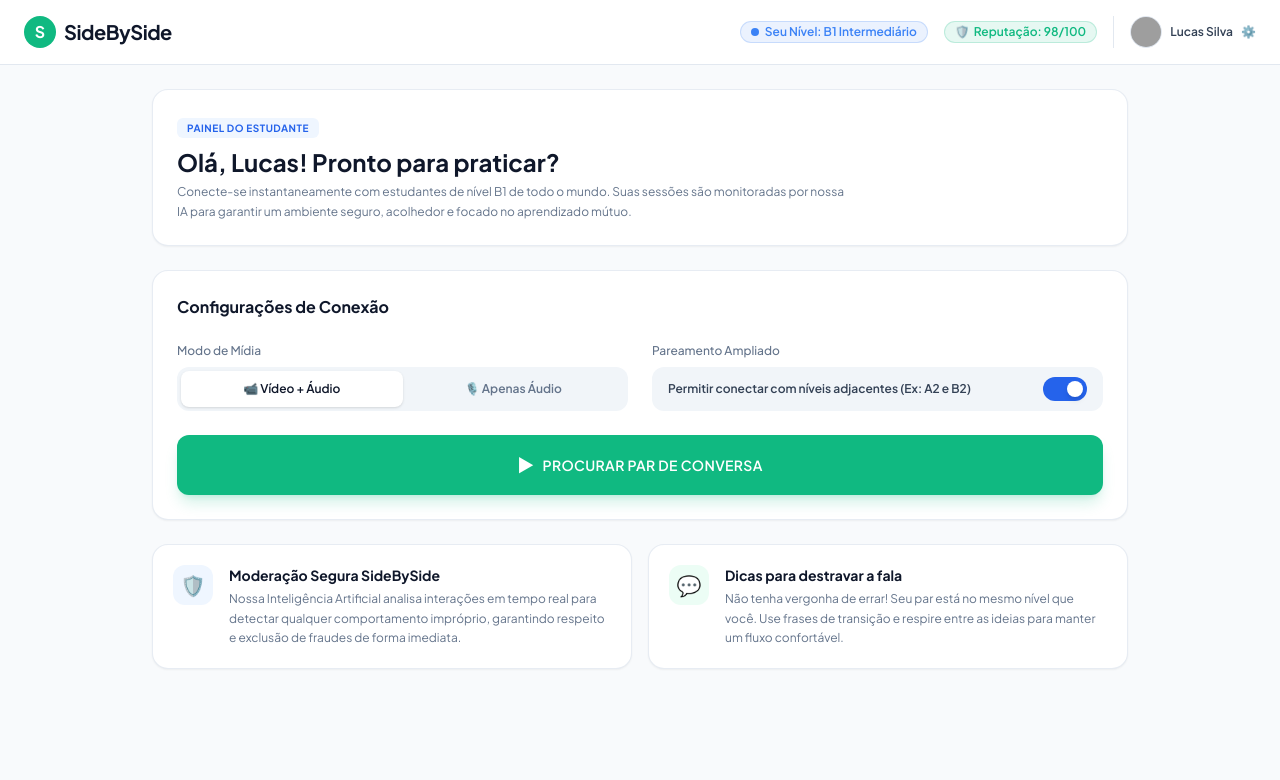
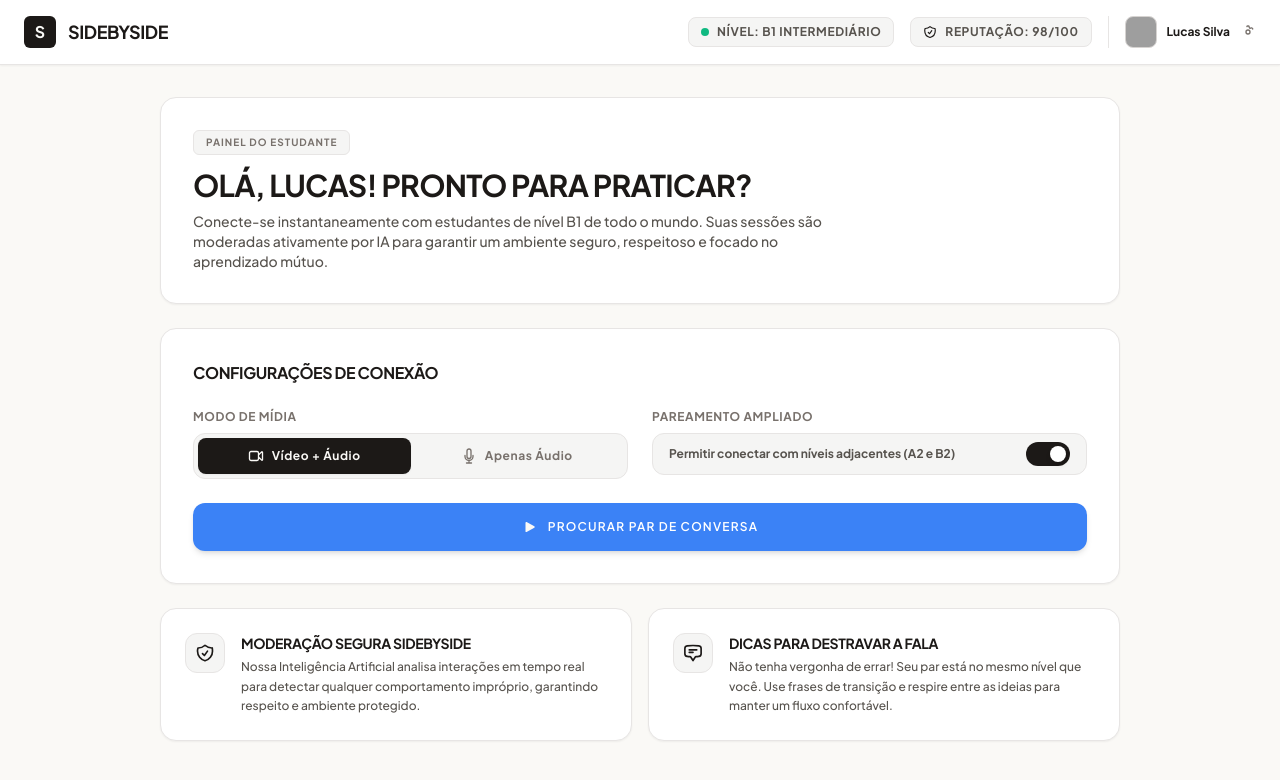
Before and after one commit to RikelmyRabelo/SideBySide, a React (Vite) app: page /dashboard in a window 1280 px wide. Shown: the top 780 px of the page. Built offline with nearby package versions, Linux system fonts and the light colour scheme; grey boxes are pictures that could not be loaded.

Commit message:
feat(dashboard): refactor page layout to match minimalist design system and svg icons

```diff
--- a/src/pages/Dashboard.tsx
+++ b/src/pages/Dashboard.tsx
@@ -1,7 +1,6 @@
 import React, { useState } from 'react';
 import { useNavigate } from 'react-router-dom';
 import { Button } from '../components/ui/Button';
-import { Badge } from '../components/ui/Badge';
 import { MatchingModal } from '../components/room/MatchingModal';
 
 export const Dashboard: React.FC = () => {
@@ -11,112 +10,123 @@ export const Dashboard: React.FC = () => {
   const [isMatching, setIsMatching] = useState(false);
 
   return (
-    <div className="min-h-screen bg-slate-50 text-slate-900 flex flex-col font-sans">
+    <div className="min-h-screen bg-[#FAF9F6] text-[#1C1917] flex flex-col font-sans selection:bg-[#1C1917] selection:text-[#FAF9F6]">
       {/* Header Bar */}
-      <header className="bg-white border-b border-slate-200 px-6 py-4 flex items-center justify-between">
-        <div className="flex items-center gap-2">
-          <div className="w-8 h-8 rounded-full bg-emerald-500 flex items-center justify-center font-bold text-white">
+      <header className="bg-[#FFFFFF] border-b border-[#E7E5E4] px-6 py-4 flex items-center justify-between sticky top-0 z-30 shadow-sm">
+        <div className="flex items-center gap-3 cursor-pointer" onClick={() => navigate('/')}>
+          <div className="w-8 h-8 rounded-md bg-[#1C1917] flex items-center justify-center font-black text-[#FAF9F6] text-base">
             S
           </div>
-          <span className="text-xl font-bold tracking-tight text-slate-900">SideBySide</span>
+          <span className="text-lg font-black tracking-tight text-[#1C1917] uppercase">SideBySide</span>
         </div>
 
         <div className="flex items-center gap-4">
-          <Badge variant="blue">
-            <span className="w-2 h-2 rounded-full bg-blue-500 mr-1.5 inline-block"></span>
-            Seu Nível: B1 Intermediário
-          </Badge>
+          <div className="hidden sm:flex items-center gap-2 px-3 py-1.5 bg-[#F5F5F4] border border-[#E7E5E4] rounded-lg text-xs font-bold uppercase tracking-wider text-[#57534E]">
+            <span className="w-2 h-2 rounded-full bg-emerald-500 inline-block"></span>
+            Nível: B1 Intermediário
+          </div>
 
-          <Badge variant="emerald">
-            <span className="mr-1">🛡️</span>
+          <div className="hidden sm:flex items-center gap-2 px-3 py-1.5 bg-[#F5F5F4] border border-[#E7E5E4] rounded-lg text-xs font-bold uppercase tracking-wider text-[#57534E]">
+            <svg className="w-3.5 h-3.5 fill-none stroke-current stroke-2 text-[#1C1917]" viewBox="0 0 24 24">
+              <path strokeLinecap="round" strokeLinejoin="round" d="M9 12.75L11.25 15 15 9.75m-3-7.036A11.959 11.959 0 013.598 6 11.99 11.99 0 003 9.749c0 5.592 3.824 10.29 9 11.623 5.176-1.332 9-6.03 9-11.622 0-1.31-.105-2.574-.305-3.8A11.983 11.983 0 0112 2.714z" />
+            </svg>
             Reputação: 98/100
-          </Badge>
+          </div>
 
           <div
             onClick={() => navigate('/profile')}
-            className="flex items-center gap-2 border-l border-slate-200 pl-4 cursor-pointer hover:opacity-80 transition-opacity"
+            className="flex items-center gap-2.5 border-l border-[#E7E5E4] pl-4 cursor-pointer hover:opacity-80 transition-opacity"
             title="Editar Perfil"
           >
-            <div className="w-8 h-8 rounded-full bg-slate-300 overflow-hidden border border-slate-200">
+            <div className="w-8 h-8 rounded-lg bg-[#E7E5E4] overflow-hidden border border-[#D6D3D1]">
               <img
                 src="https://images.unsplash.com/photo-1534528741775-53994a69daeb?w=100&auto=format&fit=crop&q=80"
                 alt="Lucas Silva"
                 className="w-full h-full object-cover"
               />
             </div>
-            <span className="text-xs font-semibold text-slate-700">Lucas Silva</span>
-            <span className="text-slate-400 text-xs">⚙️</span>
+            <span className="text-xs font-bold text-[#1C1917] hidden md:inline-block">Lucas Silva</span>
+            <svg className="w-4 h-4 stroke-[#78716C] fill-none stroke-2" viewBox="0 0 24 24">
+              <path strokeLinecap="round" strokeLinejoin="round" d="M10.343 3.94c.09-.542.56-.94 1.11-.94h1.093c.55 0 1.02.398 1.11.94l.213 1.281c.063.374.313.686.645.87.074.04.147.083.22.127.324.196.72.257 1.075.124l1.217-.456a1.125 1.125 0 011.37.49l.546.947c.275.476.17.1.082-.218.794l-.927.927a1.125 1.125 0 01-.225 1.186m0 0a1.125 1.125 0 011.186.225l.927.928c.418.419.508 1.05.218 1.566l-.546.948a1.125 1.125 0 01-1.37.491l-1.216-.456c-.356-.133-.751-.072-1.076.124a6.57 6.57 0 01-.22.128c-.331.183-.581.495-.644.869l-.213 1.28c-.09.543-.56.941-1.11.941h-1.094c-.55 0-1.02-.398-1.11-.94l-.213-1.281c-.062-.374-.312-.686-.644-.87a6.52 6.52 0 01-.22-.127c-.325-.196-.72-.257-1.076-.124l-1.217.456a1.125 1.125 0 01-1.369-.49l-.546-.947a1.125 1.125 0 01.218-1.567l.927-.927a1.125 1.125 0 01.225-1.186m0 0a1.125 1.125 0 01-1.186-.225l-.927-.928a1.125 1.125 0 01-.218-1.566l.546-.948a1.125 1.125 0 011.37-.491l1.216.456c.356.133.751.072 1.076-.124.072-.044.146-.087.22-.128.332-.183.582-.495.644-.869l.214-1.281z" />
+              <path strokeLinecap="round" strokeLinejoin="round" d="M15 12a3 3 0 11-6 0 3 3 0 016 0z" />
+            </svg>
           </div>
         </div>
       </header>
 
       {/* Main Content */}
-      <main className="flex-1 max-w-5xl w-full mx-auto p-6 flex flex-col gap-6">
+      <main className="flex-1 max-w-5xl w-full mx-auto p-6 lg:p-8 flex flex-col gap-6">
         {/* Banner Boas-vindas */}
-        <section className="bg-white border border-slate-200/80 rounded-2xl p-6 shadow-sm">
-          <span className="text-[10px] font-bold tracking-wider text-blue-600 uppercase bg-blue-50 px-2.5 py-1 rounded-md">
-            Painel do Estudante
+        <section className="bg-[#FFFFFF] border border-[#E7E5E4] rounded-2xl p-6 sm:p-8 shadow-sm flex flex-col gap-2">
+          <span className="text-[10px] font-bold tracking-widest text-[#78716C] uppercase bg-[#F5F5F4] border border-[#E7E5E4] px-3 py-1 rounded-md w-fit">
+            PAINEL DO ESTUDANTE
           </span>
-          <h1 className="text-2xl font-extrabold text-slate-900 mt-2">
+          <h1 className="text-2xl sm:text-3xl font-black uppercase tracking-tight text-[#1C1917] mt-1">
             Olá, Lucas! Pronto para praticar?
           </h1>
-          <p className="text-xs text-slate-500 mt-1 max-w-2xl leading-relaxed">
-            Conecte-se instantaneamente com estudantes de nível B1 de todo o mundo. Suas sessões são monitoradas por nossa IA para garantir um ambiente seguro, acolhedor e focado no aprendizado mútuo.
+          <p className="text-xs sm:text-sm text-[#57534E] max-w-2xl leading-relaxed font-medium">
+            Conecte-se instantaneamente com estudantes de nível B1 de todo o mundo. Suas sessões são moderadas ativamente por IA para garantir um ambiente seguro, respeitoso e focado no aprendizado mútuo.
           </p>
         </section>
 
         {/* Configurações de Conexão */}
-        <section className="bg-white border border-slate-200/80 rounded-2xl p-6 shadow-sm flex flex-col gap-6">
-          <h2 className="text-base font-bold text-slate-900">
+        <section className="bg-[#FFFFFF] border border-[#E7E5E4] rounded-2xl p-6 sm:p-8 shadow-sm flex flex-col gap-6">
+          <h2 className="text-base font-black uppercase tracking-tight text-[#1C1917]">
             Configurações de Conexão
           </h2>
 
           <div className="grid grid-cols-1 md:grid-cols-2 gap-6">
             {/* Modo de Mídia */}
             <div className="flex flex-col gap-2">
-              <label className="text-xs font-medium text-slate-500">
+              <label className="text-xs font-bold text-[#78716C] uppercase tracking-wider">
                 Modo de Mídia
               </label>
-              <div className="grid grid-cols-2 bg-slate-100 p-1 rounded-xl text-xs font-semibold">
+              <div className="grid grid-cols-2 bg-[#F5F5F4] p-1 rounded-xl border border-[#E7E5E4] text-xs font-bold uppercase tracking-wider">
                 <button
                   type="button"
                   onClick={() => setMediaMode('video')}
                   className={`py-2.5 rounded-lg flex items-center justify-center gap-2 transition-all ${
-                    mediaMode === 'video' ? 'bg-white shadow text-slate-900' : 'text-slate-500'
+                    mediaMode === 'video' ? 'bg-[#1C1917] text-[#FAF9F6] shadow-sm' : 'text-[#78716C]'
                   }`}
                 >
-                  📹 Vídeo + Áudio
+                  <svg className="w-4 h-4 fill-none stroke-current stroke-2" viewBox="0 0 24 24">
+                    <path strokeLinecap="round" strokeLinejoin="round" d="M15.75 10.5l4.72-4.72a.75.75 0 011.28.53v11.38a.75.75 0 01-1.28.53l-4.72-4.72M4.5 18.75h9a2.25 2.25 0 002.25-2.25v-9a2.25 2.25 0 00-2.25-2.25h-9A2.25 2.25 0 002.25 7.5v9a2.25 2.25 0 002.25 2.25z" />
+                  </svg>
+                  Vídeo + Áudio
                 </button>
                 <button
                   type="button"
                   onClick={() => setMediaMode('audio')}
                   className={`py-2.5 rounded-lg flex items-center justify-center gap-2 transition-all ${
-                    mediaMode === 'audio' ? 'bg-white shadow text-slate-900' : 'text-slate-500'
+                    mediaMode === 'audio' ? 'bg-[#1C1917] text-[#FAF9F6] shadow-sm' : 'text-[#78716C]'
                   }`}
                 >
-                  🎙️ Apenas Áudio
+                  <svg className="w-4 h-4 fill-none stroke-current stroke-2" viewBox="0 0 24 24">
+                    <path strokeLinecap="round" strokeLinejoin="round" d="M12 18.75a6 6 0 006-6v-1.5m-6 7.5a6 6 0 01-6-6v-1.5m6 7.5v3.75m-3.75 0h7.5M12 15.75a3 3 0 003-3V4.5a3 3 0 00-3-3 3 3 0 00-3 3v8.25a3 3 0 003 3z" />
+                  </svg>
+                  Apenas Áudio
                 </button>
               </div>
             </div>
 
             {/* Pareamento Ampliado */}
             <div className="flex flex-col gap-2">
-              <label className="text-xs font-medium text-slate-500">
+              <label className="text-xs font-bold text-[#78716C] uppercase tracking-wider">
                 Pareamento Ampliado
               </label>
-              <div className="flex items-center justify-between bg-slate-100 px-4 py-2.5 rounded-xl">
-                <span className="text-xs font-semibold text-slate-700">
-                  Permitir conectar com níveis adjacentes (Ex: A2 e B2)
+              <div className="flex items-center justify-between bg-[#F5F5F4] border border-[#E7E5E4] px-4 py-2.5 rounded-xl h-[42px]">
+                <span className="text-xs font-bold text-[#57534E]">
+                  Permitir conectar com níveis adjacentes (A2 e B2)
                 </span>
                 <button
                   type="button"
                   onClick={() => setExpandedMatching(!expandedMatching)}
                   className={`w-11 h-6 flex items-center rounded-full p-1 transition-colors ${
-                    expandedMatching ? 'bg-blue-600' : 'bg-slate-300'
+                    expandedMatching ? 'bg-[#1C1917]' : 'bg-[#E7E5E4]'
                   }`}
                 >
                   <div
-                    className={`bg-white w-4 h-4 rounded-full shadow-md transform transition-transform ${
+                    className={`bg-[#FFFFFF] w-4 h-4 rounded-full shadow-md transform transition-transform ${
                       expandedMatching ? 'translate-x-5' : 'translate-x-0'
                     }`}
                   />
@@ -129,37 +139,44 @@ export const Dashboard: React.FC = () => {
           <Button
             variant="primary"
             onClick={() => setIsMatching(true)}
-            className="w-full py-4 text-base font-bold tracking-wide bg-emerald-500 hover:bg-emerald-600 text-white rounded-xl shadow-lg shadow-emerald-500/20 flex items-center justify-center gap-2"
+            className="w-full py-4 text-xs font-bold uppercase tracking-widest bg-[#1C1917] hover:bg-[#292524] text-[#FAF9F6] rounded-xl shadow-md flex items-center justify-center gap-2.5 transition-all hover:scale-[1.01] active:scale-[0.99]"
           >
-            <span className="text-lg">▶</span> PROCURAR PAR DE CONVERSA
+            <svg className="w-4 h-4 fill-current text-[#FAF9F6]" viewBox="0 0 24 24">
+              <path d="M5.25 5.653c0-.856.917-1.398 1.667-.986l11.54 6.348a1.125 1.125 0 010 1.971l-11.54 6.347a1.125 1.125 0 01-1.667-.985V5.653z" />
+            </svg>
+            PROCURAR PAR DE CONVERSA
           </Button>
         </section>
 
-        {/* Cards de Segurança */}
+        {/* Cards de Segurança e Dicas */}
         <section className="grid grid-cols-1 md:grid-cols-2 gap-4">
-          <div className="bg-white border border-slate-200/80 rounded-2xl p-5 flex items-start gap-4 shadow-sm">
-            <div className="w-10 h-10 rounded-xl bg-blue-50 text-blue-600 flex items-center justify-center shrink-0 text-xl">
-              🛡️
+          <div className="bg-[#FFFFFF] border border-[#E7E5E4] rounded-2xl p-6 flex items-start gap-4 shadow-sm hover:border-[#1C1917] transition-colors">
+            <div className="w-10 h-10 rounded-xl bg-[#F5F5F4] border border-[#E7E5E4] text-[#1C1917] flex items-center justify-center shrink-0">
+              <svg className="w-5 h-5 fill-none stroke-current stroke-2" viewBox="0 0 24 24">
+                <path strokeLinecap="round" strokeLinejoin="round" d="M9 12.75L11.25 15 15 9.75m-3-7.036A11.959 11.959 0 013.598 6 11.99 11.99 0 003 9.749c0 5.592 3.824 10.29 9 11.623 5.176-1.332 9-6.03 9-11.622 0-1.31-.105-2.574-.305-3.8A11.983 11.983 0 0112 2.714z" />
+              </svg>
             </div>
             <div className="flex flex-col gap-1">
-              <h3 className="text-sm font-bold text-slate-900">
+              <h3 className="text-sm font-bold uppercase tracking-tight text-[#1C1917]">
                 Moderação Segura SideBySide
               </h3>
-              <p className="text-xs text-slate-500 leading-relaxed">
-                Nossa Inteligência Artificial analisa interações em tempo real para detectar qualquer comportamento impróprio, garantindo respeito e exclusão de fraudes de forma imediata.
+              <p className="text-xs text-[#57534E] leading-relaxed font-medium">
+                Nossa Inteligência Artificial analisa interações em tempo real para detectar qualquer comportamento impróprio, garantindo respeito e ambiente protegido.
               </p>
             </div>
           </div>
 
-          <div className="bg-white border border-slate-200/80 rounded-2xl p-5 flex items-start gap-4 shadow-sm">
-            <div className="w-10 h-10 rounded-xl bg-emerald-50 text-emerald-600 flex items-center justify-center shrink-0 text-xl">
-              💬
+          <div className="bg-[#FFFFFF] border border-[#E7E5E4] rounded-2xl p-6 flex items-start gap-4 shadow-sm hover:border-[#1C1917] transition-colors">
+            <div className="w-10 h-10 rounded-xl bg-[#F5F5F4] border border-[#E7E5E4] text-[#1C1917] flex items-center justify-center shrink-0">
+              <svg className="w-5 h-5 fill-none stroke-current stroke-2" viewBox="0 0 24 24">
+                <path strokeLinecap="round" strokeLinejoin="round" d="M7.5 8.25h9m-9 3H12m-9.75 1.51c0 1.6 1.123 2.994 2.707 3.227 1.129.166 2.27.293 3.423.379.35.026.67.21.865.501L12 21l2.755-4.133a1.14 1.14 0 01.865-.501 48.172 48.172 0 003.423-.379c1.584-.233 2.707-1.626 2.707-3.228V6.741c0-1.602-1.123-2.995-2.707-3.228A48.394 48.394 0 0012 3c-2.392 0-4.744.175-7.043.513C3.373 3.746 2.25 5.14 2.25 6.741v6.018z" />
+              </svg>
             </div>
             <div className="flex flex-col gap-1">
-              <h3 className="text-sm font-bold text-slate-900">
+              <h3 className="text-sm font-bold uppercase tracking-tight text-[#1C1917]">
                 Dicas para destravar a fala
               </h3>
-              <p className="text-xs text-slate-500 leading-relaxed">
+              <p className="text-xs text-[#57534E] leading-relaxed font-medium">
                 Não tenha vergonha de errar! Seu par está no mesmo nível que você. Use frases de transição e respire entre as ideias para manter um fluxo confortável.
               </p>
             </div>
```
